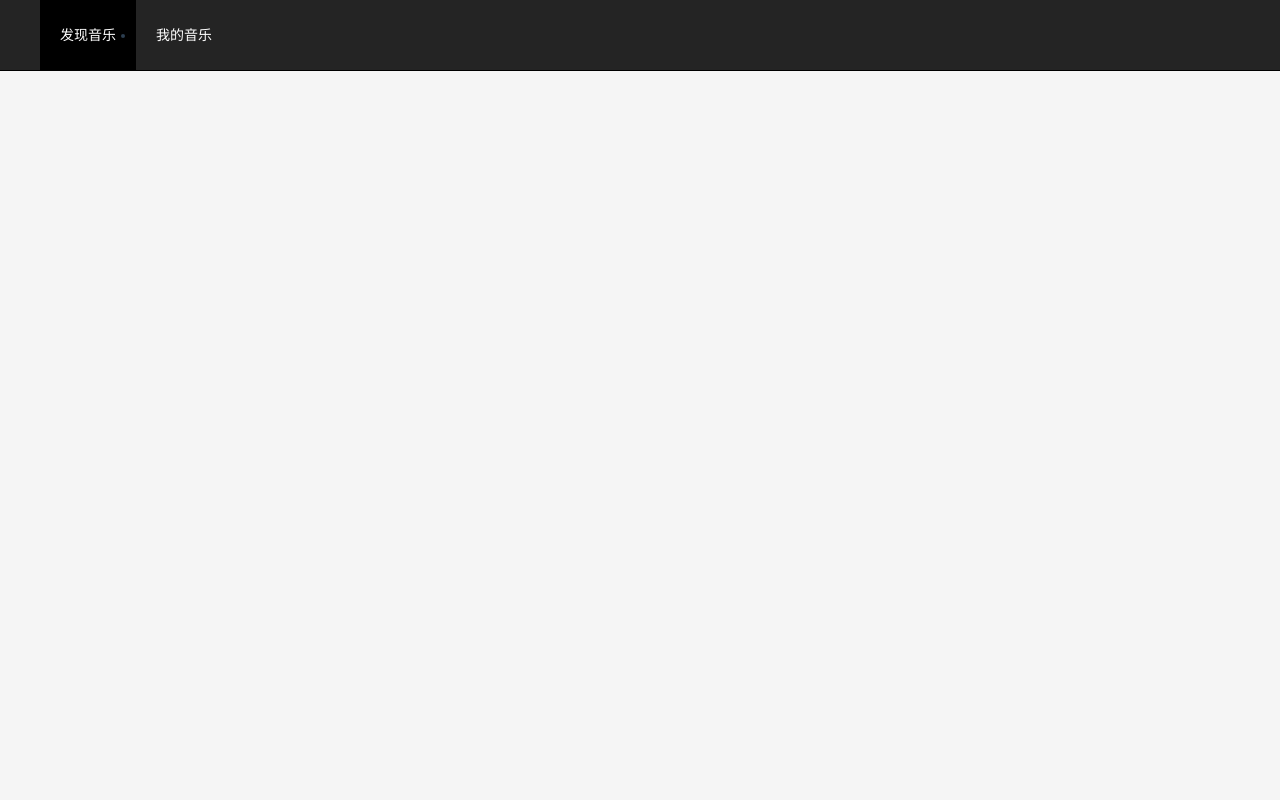
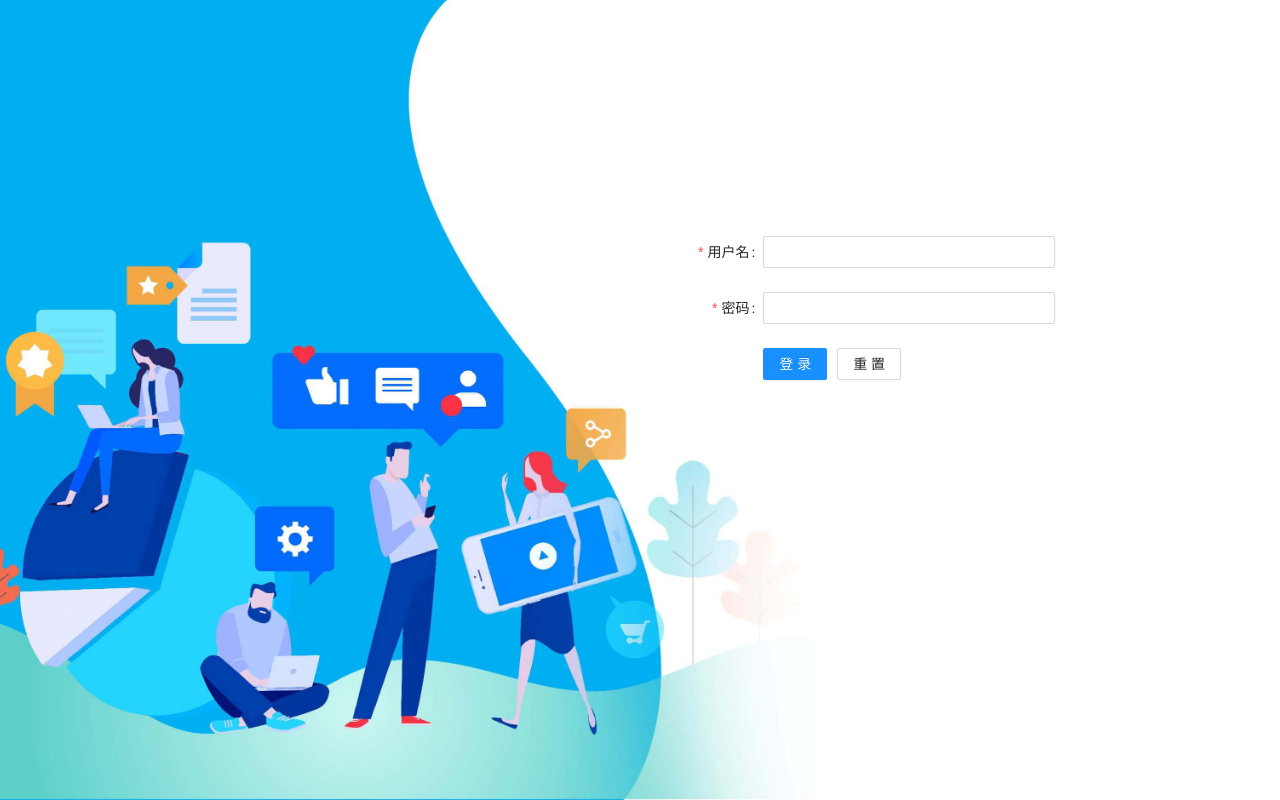
Before and after one commit to dengzhiteng/web-music, a Vue app: page /#/login in a window 1280 px wide. Before the commit this address had no page. Built offline with nearby package versions, Linux system fonts and the light colour scheme.

Commit message:
add router 全局守卫

```diff
--- a/src/App.vue
+++ b/src/App.vue
@@ -1,27 +1,12 @@
 <template>
-  <Topbar></Topbar>
-  <div class="contenter">
-    <router-view />
-  </div>
+  <router-view />
 </template>
-
-<script lang="ts">
-import { defineComponent } from "vue";
-import Topbar from "@/components/Topbar.vue";
-export default defineComponent({
-  components: { Topbar },
-});
-</script>
 
 <style lang="scss">
 #app {
   font-family: Avenir, Helvetica, Arial, sans-serif;
   -webkit-font-smoothing: antialiased;
   -moz-osx-font-smoothing: grayscale;
-  text-align: center;
-  color: #2c3e50;
-  min-width: 982px;
-  background: #f5f5f5;
 }
 html,
 body,
@@ -32,8 +17,23 @@ body,
   margin: 0;
   padding: 0;
 }
-.contenter {
-  width: 1200px;
-  margin: 0 auto;
+
+ol,
+ul,
+dl {
+  list-style: none;
+}
+
+a,
+a:focus,
+a:hover {
+  cursor: pointer;
+  color: inherit;
+  text-decoration: none;
+  outline: none;
+}
+
+div:focus {
+  outline: none;
 }
 </style>
--- a/src/components/Topbar.vue
+++ b/src/components/Topbar.vue
@@ -1,18 +1,47 @@
 <template>
   <div class="topbar">
     <ul>
-      <li class="active">
-        <router-link to="/discover">发现音乐</router-link>
+      <li
+        :class="{ active: routePath == item.path }"
+        v-for="item in routeList"
+        :key="item.name"
+      >
+        <router-link :to="item.path">{{ item.name }}</router-link>
       </li>
-      <li><router-link to="/my">我的音乐</router-link></li>
     </ul>
   </div>
 </template>
 
 <script lang="ts">
-// import { toRefs } from "vue";
+import { watch, reactive, toRefs } from "vue";
+import { useRoute } from "vue-router";
 export default {
-  // setup() {},
+  setup() {
+    const routeList = [
+      {
+        path: "/discover",
+        name: "发现音乐",
+      },
+      {
+        path: "/my",
+        name: "我的音乐",
+      },
+    ];
+    const state = reactive({
+      routePath: "",
+      routeList,
+    });
+    const route = useRoute();
+    watch(
+      () => route.path,
+      () => {
+        state.routePath = route.path;
+      }
+    );
+    return {
+      ...toRefs(state),
+    };
+  },
 };
 </script>
 
--- a/src/main.ts
+++ b/src/main.ts
@@ -1,8 +1,14 @@
-import { createApp } from 'vue'
-import App from './App.vue'
-import router from './router'
+import { createApp } from "vue";
+import App from "./App.vue";
+import router from "./router";
 
 //ui
-import { Button } from 'ant-design-vue';
+import Antd from "ant-design-vue";
+import "ant-design-vue/dist/antd.css";
 
-createApp(App).use(router).use(Button).mount('#app')
+const app = createApp(App)
+  .use(router)
+  .use(Antd)
+  .mount("#app");
+
+// app.config.productionTip = false;
--- a/src/router/index.ts
+++ b/src/router/index.ts
@@ -1,23 +1,58 @@
-import { createRouter, createWebHashHistory, RouteRecordRaw } from 'vue-router'
+import { createRouter, createWebHashHistory, RouteRecordRaw } from "vue-router";
 
+// 公共页面 ，
+const comRoutes: Array<RouteRecordRaw> = [
+  {
+    path: "/",
+    redirect: "/login",
+  },
+  {
+    path: "/login",
+    component: () => import("@/views/login/index.vue"),
+  },
+  {
+    path: "/404",
+    component: () => import("@/views/common/notFound.vue"),
+  },
+  {
+    path: "/:pathMatch(.*)",
+    redirect: "/404",
+  },
+];
+
+// 页面
 const routes: Array<RouteRecordRaw> = [
   {
-    path: '/',
-    redirect:'/discover'
+    path: "/discover",
+    component: () => import("@/views/discover/index.vue"),
+    meta: {
+      permissions: ["admin"],
+    },
   },
   {
-    path: '/discover',
-    component: () => import('../views/discover/index.vue')
+    path: "/my",
+    component: () => import("@/views/my/index.vue"),
+    meta: {
+      permissions: ["admin", "editor"],
+    },
   },
-  {
-    path: '/my',
-    component: () => import('../views/my/index.vue')
-  }
-]
+];
 
 const router = createRouter({
   history: createWebHashHistory(),
-  routes
-})
+  routes: [...comRoutes, ...routes],
+});
 
-export default router
+// 导航守卫
+const role = "admin";
+
+router.beforeEach((to: any, from: any, next: any) => {
+  const permissions: any = to.meta && to.meta.permissions;
+  if (!permissions || permissions.includes(role)) {
+    next();
+  } else {
+    router.push("/404");
+  }
+});
+
+export default router;
--- /dev/null
+++ b/src/views/common/notFound.vue
@@ -0,0 +1,7 @@
+<template>
+  <div class="notFound">
+    <h4>
+      404 notFound
+    </h4>
+  </div>
+</template>
--- a/src/views/discover/index.vue
+++ b/src/views/discover/index.vue
@@ -1,23 +1,64 @@
 <template>
   <div class="discover">
-    <h1>discover</h1>
-    <a-button type="primary">Primary Button</a-button>
-    <a-button>Default Button</a-button>
-    <a-button type="dashed">Dashed Button</a-button>
-    <a-button type="text">Text Button</a-button>
-    <a-button type="link">Link Button</a-button>
+    <h4>书名</h4>
+    <ul>
+      <li v-for="item in books" :key="item.id">{{ item.name }}</li>
+    </ul>
+    <div>
+      <input v-model="bookNum" placeholder="edit me" />
+      <p>bookNumDouble {{ bookNumDouble }}</p>
+      <p>count {{ count }}</p>
+    </div>
   </div>
 </template>
 <script lang="ts">
-import { defineComponent } from "vue";
+import { toRefs, ref, reactive, computed, provide } from "vue";
+import { useRoute, useRouter } from "vue-router";
 
-import { getUserdetail } from "@/api/common";
-import { personalized } from "@/api/discover";
+export default {
+  setup() {
+    const state = reactive({
+      bookNum: 1,
+      books: [
+        {
+          id: "11",
+          name: "《围城1》",
+        },
+        {
+          id: "22",
+          name: "《围城2》",
+        },
+        {
+          id: "33",
+          name: "《围城3》",
+        },
+        {
+          id: "44",
+          name: "《围城4》",
+        },
+      ],
+    });
+    const bookNumDouble = computed(() => {
+      return state.bookNum * 2;
+    });
+    const count = ref(111);
+    provide("info", "你妹的");
 
-export default defineComponent({
-  setup() {
-    getUserdetail("1340100329");
-    personalized(30);
+    const route = useRoute();
+    const router = useRouter();
+
+    // console.log(route.query.name);
+    // setTimeout(() => {
+    //   router.push({
+    //     path: "/my",
+    //   });
+    // }, 1000);
+
+    return {
+      ...toRefs(state),
+      bookNumDouble,
+      count,
+    };
   },
-});
+};
 </script>
--- /dev/null
+++ b/src/views/login/index.vue
@@ -0,0 +1,116 @@
+<template>
+  <div class="login">
+    <a-form
+      class="loginForm"
+      name="custom-validation"
+      ref="formRef"
+      :model="formState"
+      :rules="rules"
+      v-bind="layout"
+      @finish="handleFinish"
+      @finishFailed="handleFinishFailed"
+    >
+      <a-form-item has-feedback label="用户名" name="userName">
+        <a-input
+          v-model:value="formState.userName"
+          type="text"
+          autocomplete="off"
+        />
+      </a-form-item>
+      <a-form-item has-feedback label="密码" name="pass">
+        <a-input
+          v-model:value="formState.pass"
+          type="password"
+          autocomplete="off"
+        />
+      </a-form-item>
+      <a-form-item :wrapper-col="{ span: 14, offset: 4 }">
+        <a-button type="primary" html-type="submit">登录</a-button>
+        <a-button style="margin-left: 10px" @click="resetForm">重置</a-button>
+      </a-form-item>
+    </a-form>
+  </div>
+</template>
+<script lang="ts">
+import {
+  RuleObject,
+  ValidateErrorEntity,
+} from "ant-design-vue/es/form/interface";
+
+import { defineComponent, reactive } from "vue";
+import { useRouter } from "vue-router";
+interface FormState {
+  pass: string;
+  checkPass: string;
+  age: number | undefined;
+}
+export default defineComponent({
+  setup() {
+    const formState: any = reactive({
+      userName: "",
+      pass: "",
+    });
+
+    const validatePass = async (rule: RuleObject, value: string) => {
+      if (value === "") {
+        return Promise.reject("请输入密码");
+      } else {
+        return Promise.resolve();
+      }
+    };
+    const validateUserName = async (rule: RuleObject, value: string) => {
+      if (value === "") {
+        return Promise.reject("请输入用户名");
+      } else {
+        return Promise.resolve();
+      }
+    };
+
+    const rules = {
+      userName: [
+        { required: true, validator: validateUserName, trigger: "change" },
+      ],
+      pass: [{ required: true, validator: validatePass, trigger: "change" }],
+    };
+    const layout = {
+      labelCol: { span: 4 },
+      wrapperCol: { span: 14 },
+    };
+    const router = useRouter();
+
+    const handleFinish = (values: FormState) => {
+      router.replace("/discover");
+    };
+    const handleFinishFailed = (errors: ValidateErrorEntity<FormState>) => {
+      console.log(errors);
+    };
+    const resetForm = () => {
+      formState.userName = "";
+      formState.pass = "";
+    };
+    return {
+      formState,
+      rules,
+      layout,
+      handleFinishFailed,
+      handleFinish,
+      resetForm,
+    };
+  },
+});
+</script>
+<style lang="scss" scoped>
+.login {
+  height: 100%;
+  background: url("../../assets/images/bg.jpg") no-repeat center center;
+  background-size: cover;
+  position: relative;
+}
+.loginForm {
+  width: 500px;
+  position: absolute;
+  right: 100px;
+  top: 40%;
+  transform: translateY(-50%);
+}
+</style>
```
Also changed, not shown: src/views/layout/index.vue (added, +9 -0 lines), src/assets/images/bg.jpg (added), src/utils/routerPermission.ts (added).
